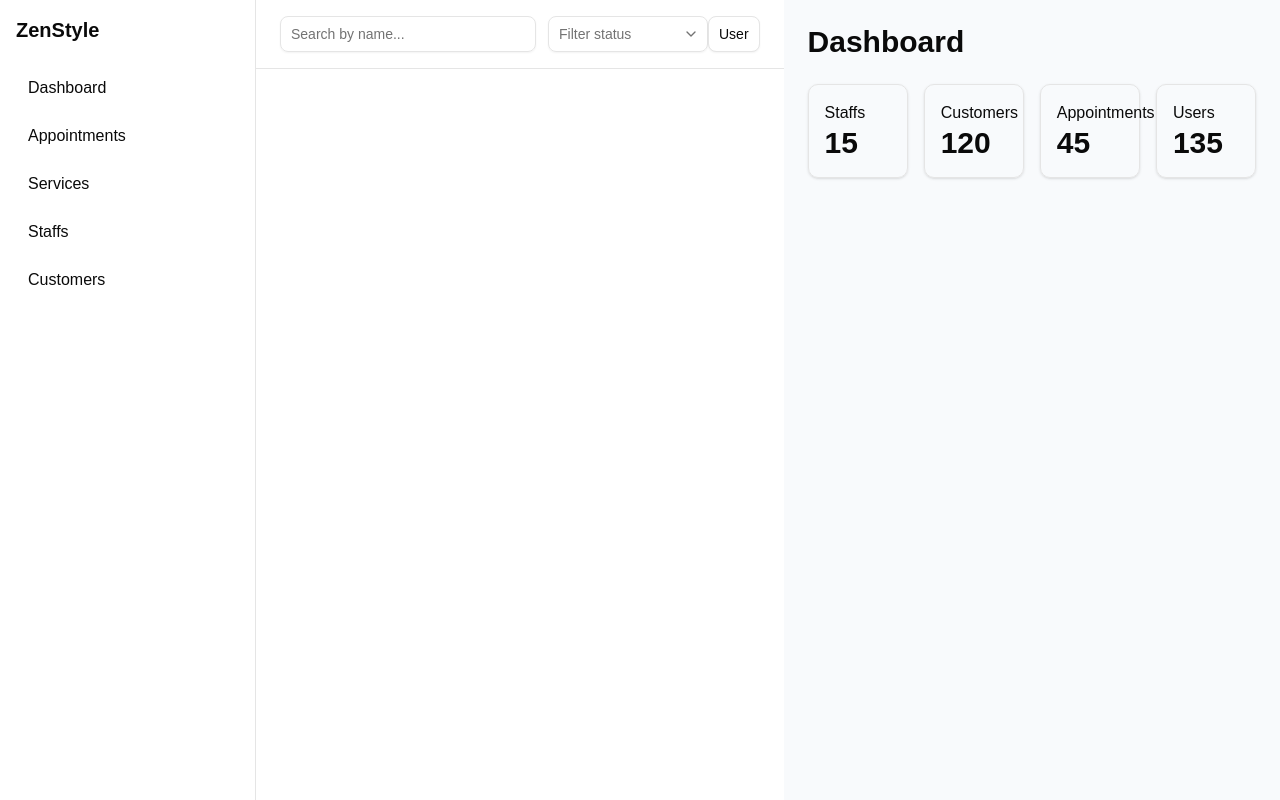
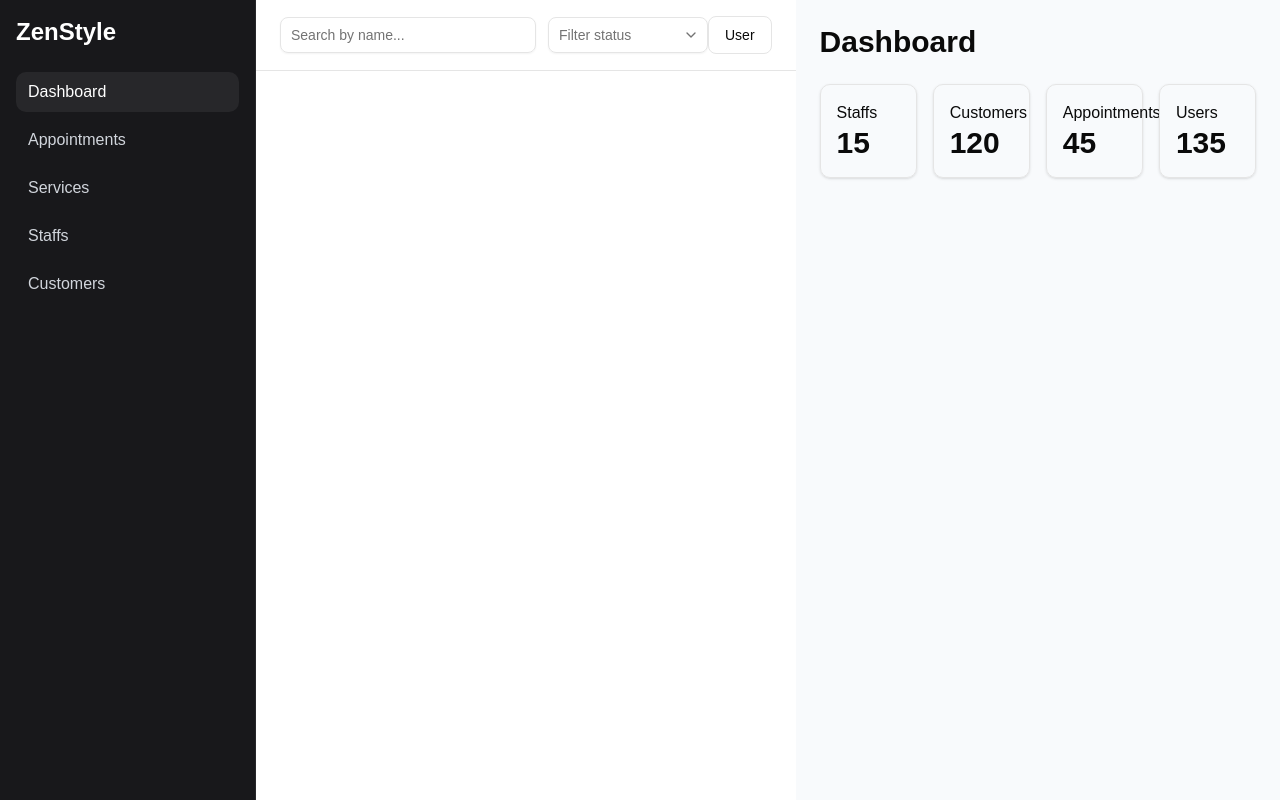
Before and after one commit to tinwok/aptech-semester-1, a React (Vite) app in the folder front-end/: page /dashboard in a window 1280 px wide. Built offline with nearby package versions, Linux system fonts and the light colour scheme.

Commit message:
complete dashboard ui

```diff
--- a/front-end/src/Pages/Dashboard/DashBoardMain.jsx
+++ b/front-end/src/Pages/Dashboard/DashBoardMain.jsx
@@ -1,4 +1,8 @@
+import { useState } from "react";
+
 export default function DashBoardMain() {
+  const [currentPage, setCurrentPage] = useState(1);
+
   const stats = [
     {
       title: "Staffs",
@@ -43,11 +47,11 @@ export default function DashBoardMain() {
     <div className="p-6">
       <h1 className="mb-6 text-3xl font-bold">Dashboard</h1>
 
-      <div className="grid grid-cols-4 gap-4 mb-8">
+      <div className="mb-8 grid grid-cols-4 gap-4">
         {stats.map((item) => (
           <div
             key={item.title}
-            className="rounded-xl border bg-white p-5 shadow transition-all hover:shadow-lg"
+            className="rounded-xl border bg-white p-5 shadow transition-all hover:-translate-y-1 hover:shadow-lg"
           >
             <p className="text-gray-500">{item.title}</p>
 
@@ -56,18 +60,15 @@ export default function DashBoardMain() {
         ))}
       </div>
 
-      <div className="rounded-xl border bg-white p-5 shadow">
+      <div className="rounded-xl border bg-white p-5 shadow transition-all hover:-translate-y-1 hover:shadow-lg">
         <h2 className="mb-4 text-xl font-bold">Recent Appointments</h2>
 
         <table className="w-full">
           <thead>
             <tr className="border-b">
               <th className="p-3 text-left">ID</th>
-
               <th className="p-3 text-left">Customer</th>
-
               <th className="p-3 text-left">Service</th>
-
               <th className="p-3 text-left">Status</th>
             </tr>
           </thead>
@@ -83,8 +84,7 @@ export default function DashBoardMain() {
 
                 <td className="p-3">
                   <span
-                    className={`rounded-full px-3 py-1 text-sm
-      ${
+                    className={`rounded-full px-3 py-1 text-sm ${
                       item.status === "Completed"
                         ? "bg-green-100 text-green-700"
                         : item.status === "Pending"
@@ -99,6 +99,37 @@ export default function DashBoardMain() {
             ))}
           </tbody>
         </table>
+
+        {/* Pagination */}
+        <div className="mt-6 flex items-center justify-end gap-2">
+          <button
+            className="rounded border px-3 py-1 disabled:opacity-50"
+            disabled={currentPage === 1}
+            onClick={() => setCurrentPage(currentPage - 1)}
+          >
+            Prev
+          </button>
+
+          {[1, 2, 3, 4, 5].map((page) => (
+            <button
+              key={page}
+              onClick={() => setCurrentPage(page)}
+              className={`rounded border px-3 py-1 ${
+                currentPage === page ? "bg-zinc-900 text-white" : ""
+              }`}
+            >
+              {page}
+            </button>
+          ))}
+
+          <button
+            className="rounded border px-3 py-1 disabled:opacity-50"
+            disabled={currentPage === 5}
+            onClick={() => setCurrentPage(currentPage + 1)}
+          >
+            Next
+          </button>
+        </div>
       </div>
     </div>
   );
--- a/front-end/src/Pages/Dashboard/SideBar.jsx
+++ b/front-end/src/Pages/Dashboard/SideBar.jsx
@@ -1,4 +1,4 @@
-import { Link } from "react-router-dom";
+import { Link, useLocation } from "react-router-dom";
 import { Input } from "@/components/ui/input";
 import {
   Select,
@@ -13,52 +13,59 @@ import {
   DropdownMenuItem,
   DropdownMenuTrigger,
 } from "@/components/ui/dropdown-menu";
-import { Button } from "@/components/ui/button";
 
 function SideBar() {
+  const location = useLocation();
+
   return (
-    <div>
-      {" "}
     <div className="flex min-h-screen">
       {/* Sidebar */}
-        <aside className="w-64 border-r bg-white p-4">
-          <h2 className="mb-6 text-xl font-bold">ZenStyle</h2>
+      <aside className="w-64 border-r border-zinc-800 bg-zinc-900 text-white p-4">
+        <h2 className="mb-6 text-2xl font-bold text-white">ZenStyle</h2>
 
         <nav className="space-y-2">
           <Link
             to="/dashboard"
-              className="block rounded-lg px-3 py-2 hover:bg-gray-100"
+            className={`block rounded-lg px-3 py-2 ${
+              location.pathname === "/dashboard"
+                ? "bg-zinc-800 text-white"
+                : "text-gray-300 hover:bg-zinc-800 hover:text-white"
+            }`}
           >
             Dashboard
           </Link>
+
           <Link
             to="/dashboard/appointments"
-              className="block rounded-lg px-3 py-2 hover:bg-gray-100"
+            className="block rounded-lg px-3 py-2 text-gray-300 hover:bg-zinc-800 hover:text-white"
           >
             Appointments
           </Link>
+
           <Link
             to="/dashboard/services"
-              className="block rounded-lg px-3 py-2 hover:bg-gray-100"
+            className="block rounded-lg px-3 py-2 text-gray-300 hover:bg-zinc-800 hover:text-white"
           >
             Services
           </Link>
+
           <Link
             to="/dashboard/staffs"
-              className="block rounded-lg px-3 py-2 hover:bg-gray-100"
+            className="block rounded-lg px-3 py-2 text-gray-300 hover:bg-zinc-800 hover:text-white"
           >
             Staffs
           </Link>
+
           <Link
             to="/dashboard/customers"
-              className="block rounded-lg px-3 py-2 hover:bg-gray-100"
+            className="block rounded-lg px-3 py-2 text-gray-300 hover:bg-zinc-800 hover:text-white"
           >
             Customers
           </Link>
         </nav>
       </aside>
 
-        {/* Main Content */}
+      {/* Header */}
       <div className="flex-1">
         <header className="flex items-center justify-between border-b bg-white px-6 py-4">
           <div className="flex gap-3">
@@ -79,16 +86,16 @@ function SideBar() {
           </div>
 
           <DropdownMenu>
-              <DropdownMenuTrigger asChild>
-                <Button variant="outline">User</Button>
+            <DropdownMenuTrigger className="rounded-md border px-4 py-2 text-sm">
+              User
             </DropdownMenuTrigger>
 
             <DropdownMenuContent align="end">
-                <DropdownMenuItem asChild>
+              <DropdownMenuItem>
                 <Link to="/profile">Profile</Link>
               </DropdownMenuItem>
 
-                <DropdownMenuItem asChild>
+              <DropdownMenuItem>
                 <Link to="/settings">Settings</Link>
               </DropdownMenuItem>
 
@@ -98,7 +105,6 @@ function SideBar() {
         </header>
       </div>
     </div>
-    </div>
   );
 }
 
--- /dev/null
+++ b/front-end/src/components/Pagination.jsx
@@ -0,0 +1,33 @@
+export default function Pagination({ currentPage, totalPages, onPageChange }) {
+  return (
+    <div className="mt-4 flex items-center justify-end gap-2">
+      <button
+        className="rounded border px-3 py-1"
+        disabled={currentPage === 1}
+        onClick={() => onPageChange(currentPage - 1)}
+      >
+        Prev
+      </button>
+
+      {[...Array(totalPages)].map((_, index) => (
+        <button
+          key={index}
+          onClick={() => onPageChange(index + 1)}
+          className={`rounded border px-3 py-1 ${
+            currentPage === index + 1 ? "bg-zinc-900 text-white" : ""
+          }`}
+        >
+          {index + 1}
+        </button>
+      ))}
+
+      <button
+        className="rounded border px-3 py-1"
+        disabled={currentPage === totalPages}
+        onClick={() => onPageChange(currentPage + 1)}
+      >
+        Next
+      </button>
+    </div>
+  );
+}
```
Lines whose indentation alone changed are shown as unchanged.
